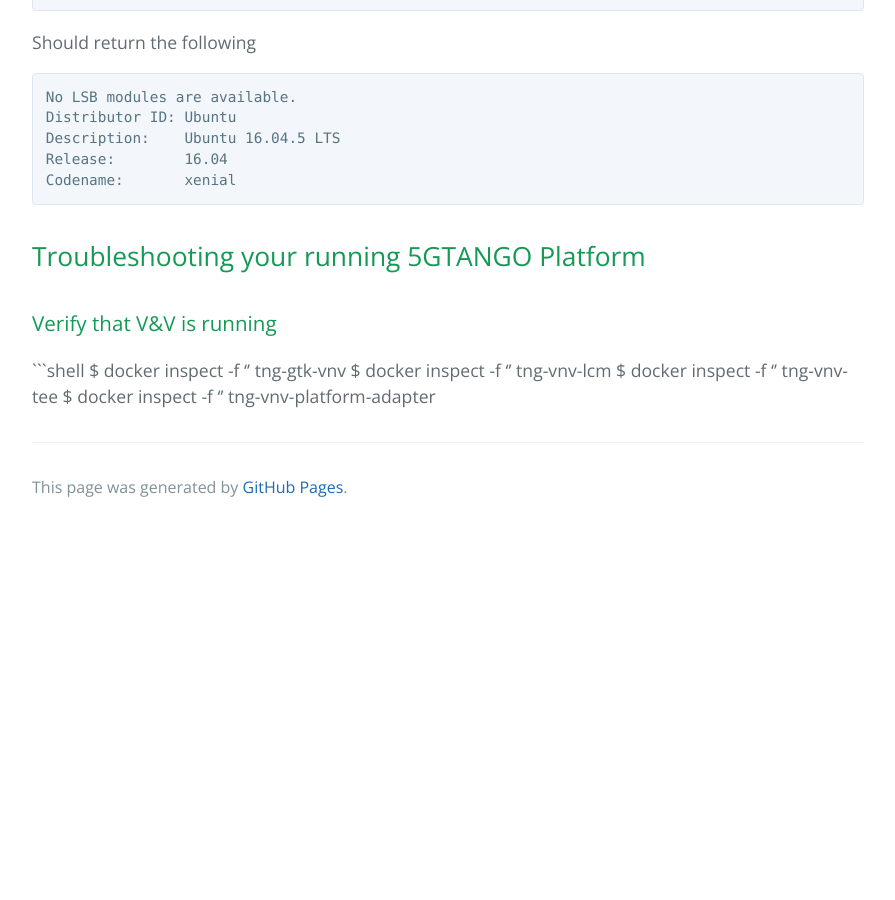
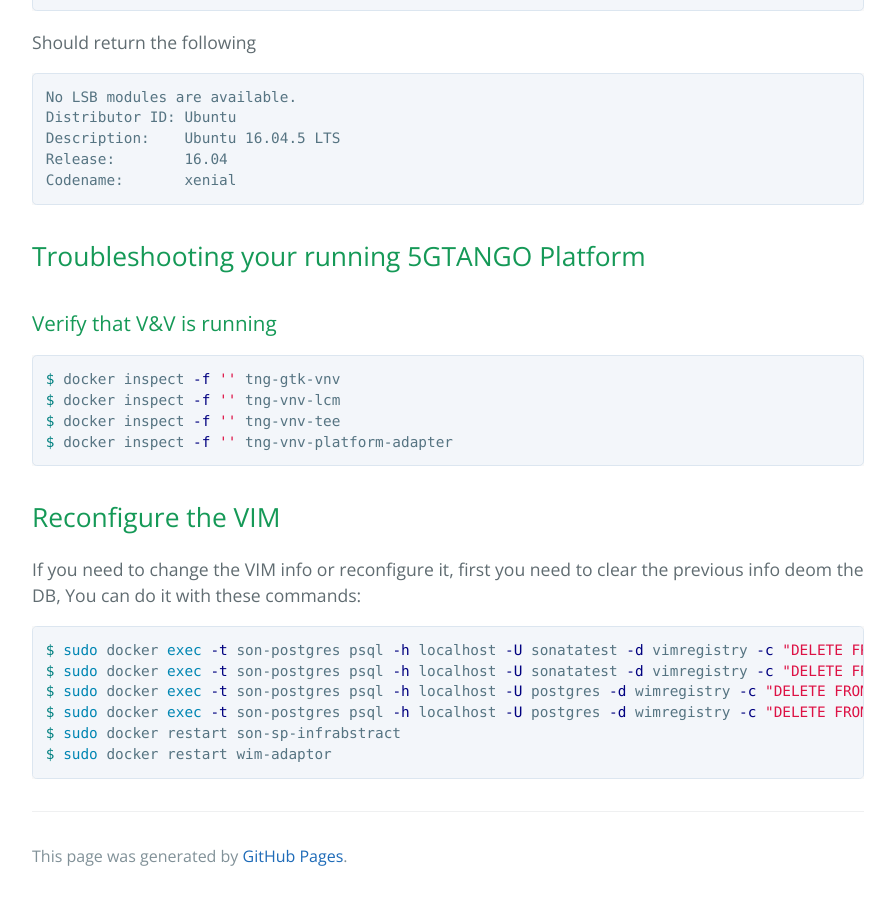
Before and after one commit to sonata-nfv/sonata-nfv.github.io, a Jekyll site: the page built from troubleshooting.md, in a window 1280 px wide and 900 px high, scrolled down 2850 px. Shown: the whole window, without its empty margins (192-1087 px from the left). Built offline with Jekyll 4.4.1, drawn with Linux system fonts in a browser that asks for light colours; our own code applies the rules of GitHub Pages for plain Markdown files; before the commit the page ends 3381 px from its top, so only the background shows below that.

Commit message:
Added cleaning vim info from DB
Added cleaning vim info from DB

````diff
--- a/troubleshooting.md
+++ b/troubleshooting.md
@@ -71,3 +71,17 @@ $ docker inspect -f '{{.State.Running}}' tng-gtk-vnv
 $ docker inspect -f '{{.State.Running}}' tng-vnv-lcm
 $ docker inspect -f '{{.State.Running}}' tng-vnv-tee
 $ docker inspect -f '{{.State.Running}}' tng-vnv-platform-adapter
+```
+
+## Reconfigure the VIM
+
+If you need to change the VIM info or reconfigure it, first you need to clear the previous info deom the DB, You can do it with these commands:
+
+```shell
+$ sudo docker exec -t son-postgres psql -h localhost -U sonatatest -d vimregistry -c "DELETE FROM VIM *"
+$ sudo docker exec -t son-postgres psql -h localhost -U sonatatest -d vimregistry -c "DELETE FROM LINK_VIM *"
+$ sudo docker exec -t son-postgres psql -h localhost -U postgres -d wimregistry -c "DELETE FROM ATTACHED_VIM *"
+$ sudo docker exec -t son-postgres psql -h localhost -U postgres -d wimregistry -c "DELETE FROM WIM *"
+$ sudo docker restart son-sp-infrabstract
+$ sudo docker restart wim-adaptor
+```
````
